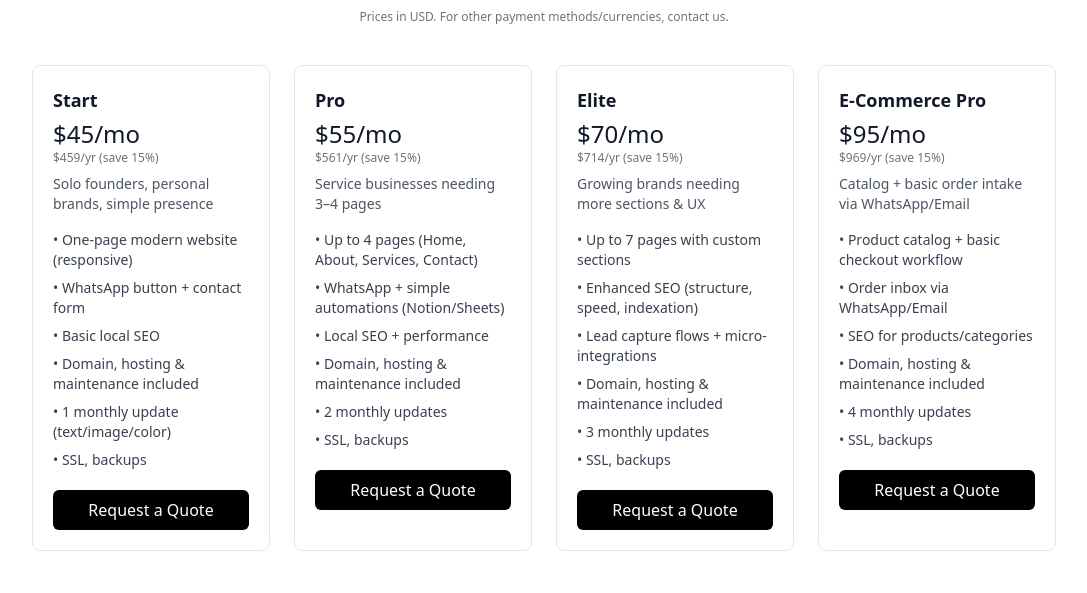
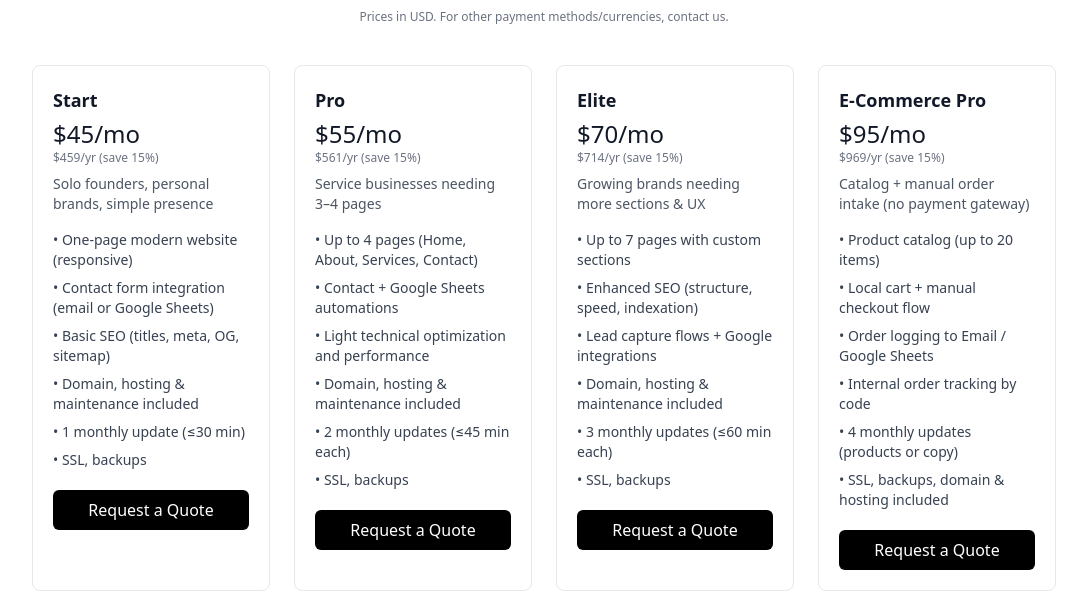
Before and after one commit to byteworks-agency/byteworks-agency-site, an Astro site: page /en/plans in a window 1280 px wide. Shown: the part 224-817 px from the top of the page, without its empty margins (96-1183 px from the left). Built offline with nearby package versions, Linux system fonts and the light colour scheme; Astro itself is replaced by a stand-in of ours; no server answers.

Commit message:
Update plans.astro

```diff
--- a/src/pages/en/plans.astro
+++ b/src/pages/en/plans.astro
@@ -14,10 +14,10 @@ const plans = [
     bestFor: 'Solo founders, personal brands, simple presence',
     features: [
       'One-page modern website (responsive)',
-      'WhatsApp button + contact form',
-      'Basic local SEO',
+      'Contact form integration (email or Google Sheets)',
+      'Basic SEO (titles, meta, OG, sitemap)',
       'Domain, hosting & maintenance included',
-      '1 monthly update (text/image/color)',
+      '1 monthly update (≤30 min)',
       'SSL, backups',
     ],
   },
@@ -28,10 +28,10 @@ const plans = [
     bestFor: 'Service businesses needing 3–4 pages',
     features: [
       'Up to 4 pages (Home, About, Services, Contact)',
-      'WhatsApp + simple automations (Notion/Sheets)',
-      'Local SEO + performance',
+      'Contact + Google Sheets automations',
+      'Light technical optimization and performance',
       'Domain, hosting & maintenance included',
-      '2 monthly updates',
+      '2 monthly updates (≤45 min each)',
       'SSL, backups',
     ],
   },
@@ -43,9 +43,9 @@ const plans = [
     features: [
       'Up to 7 pages with custom sections',
       'Enhanced SEO (structure, speed, indexation)',
-      'Lead capture flows + micro-integrations',
+      'Lead capture flows + Google integrations',
       'Domain, hosting & maintenance included',
-      '3 monthly updates',
+      '3 monthly updates (≤60 min each)',
       'SSL, backups',
     ],
   },
@@ -53,14 +53,14 @@ const plans = [
     name: 'E-Commerce Pro',
     price: '$95/mo',
     yearly: '$969/yr (save 15%)',
-    bestFor: 'Catalog + basic order intake via WhatsApp/Email',
+    bestFor: 'Catalog + manual order intake (no payment gateway)',
     features: [
-      'Product catalog + basic checkout workflow',
-      'Order inbox via WhatsApp/Email',
-      'SEO for products/categories',
-      'Domain, hosting & maintenance included',
-      '4 monthly updates',
-      'SSL, backups',
+      'Product catalog (up to 20 items)',
+      'Local cart + manual checkout flow',
+      'Order logging to Email / Google Sheets',
+      'Internal order tracking by code',
+      '4 monthly updates (products or copy)',
+      'SSL, backups, domain & hosting included',
     ],
   },
 ];
```
